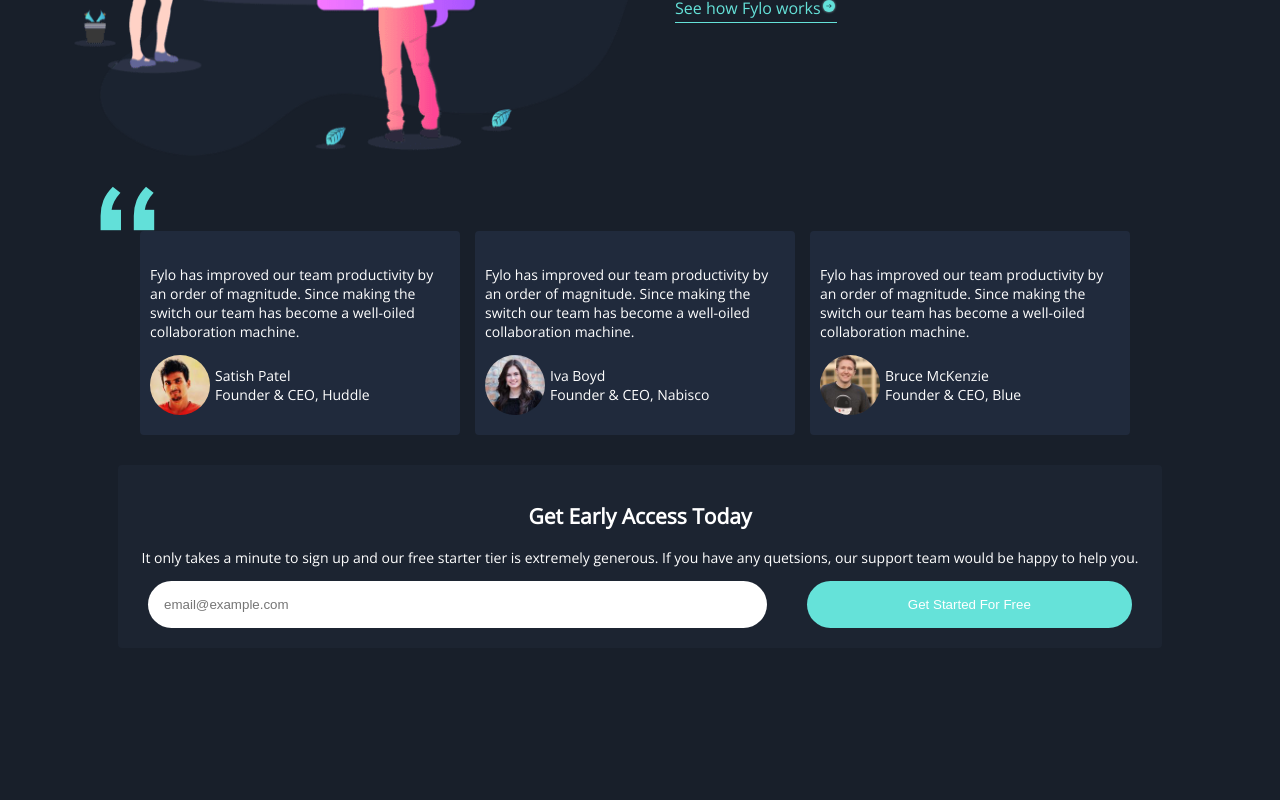
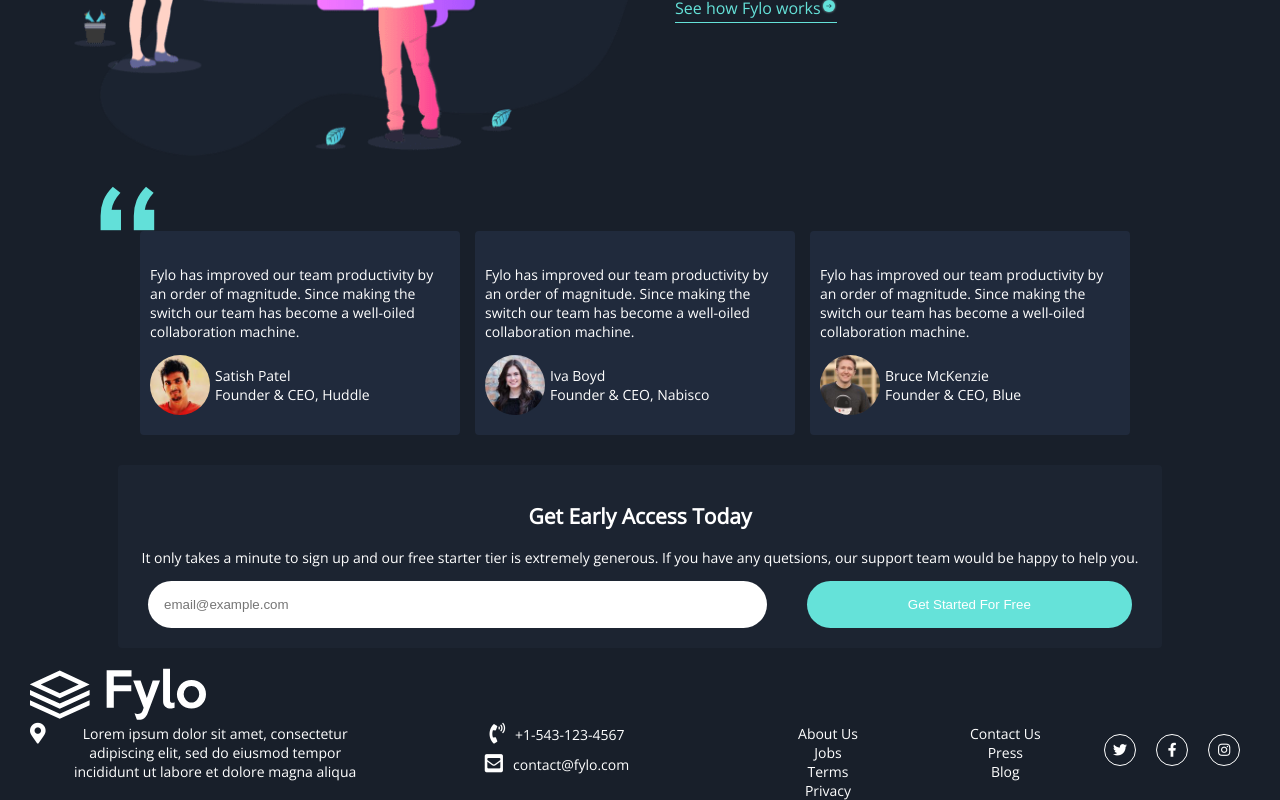
Before and after one commit to haeke/fylo-page, a React (Create React App) app in the folder client/: page / in a window 1280 px wide. Shown: the part 1587-2387 px from the top of the page. Before the commit the page ends 2255 px from the top, so only its background shows below. Built offline with nearby package versions, Linux system fonts and the light colour scheme.

Commit message:
Added a footer component that will render the footer section.

```diff
--- /dev/null
+++ b/client/src/components/Footer/Footer.css
@@ -0,0 +1,86 @@
+.socialsContainer {
+  display: flex;
+}
+
+.socialIcon {
+  width: 30px;
+  height: 30px;
+  border: 1px solid var(--white);
+  border-radius: 50%;
+  display: flex;
+  justify-content: center;
+  align-items: center;
+  margin: 10px;
+}
+
+.footerSection {
+  margin: 0 30px;
+}
+
+.contactWrapper {
+  display: flex;
+}
+
+.contactContainer {
+  flex: 1;
+  display: flex;
+  flex-direction: column;
+  justify-content: flex-start;
+  align-items: flex-start;
+  text-align: center;
+}
+
+.phoneAndEmailContainer {
+  flex: 1;
+  display: flex;
+  flex-direction: column;
+  justify-content: flex-start;
+  align-items: center;
+}
+
+.contactInfo {
+  display: flex;
+  margin: 0;
+}
+
+.linksContainer {
+  flex: 1;
+}
+
+.phone,
+.email {
+  display: flex;
+  justify-content: flex-start;
+  align-items: center;
+  margin-bottom: 10px;
+}
+
+.link {
+  text-align: center;
+}
+
+.links {
+  list-style: none;
+  display: grid;
+  grid-template-columns: 1fr 1fr;
+  margin: 0;
+  padding: 0;
+}
+
+.contactLink {
+  color: var(--white);
+  text-decoration: none;
+}
+
+.locationText {
+  margin: 0 10px;
+}
+
+.footerIcon {
+  font-size: 1.3rem;
+  align-self: flex-start;
+}
+
+.footerText {
+  margin: 0 10px 0 10px;
+}
--- /dev/null
+++ b/client/src/components/Footer/Footer.js
@@ -0,0 +1,94 @@
+import React from "react";
+
+import logo from "../../images/logo.svg";
+
+import "./Footer.css";
+
+const Footer = () => {
+  return (
+    <footer className="footerSection">
+      <div className="logoContainer">
+        <img src={logo} alt="Logo" className="logo" />
+      </div>
+      <div className="contactWrapper">
+        <div className="contactContainer">
+          <div className="contactInfo">
+            <i className="fas fa-map-marker-alt whiteText footerIcon" />
+            <p className="locationText whiteText">
+              Lorem ipsum dolor sit amet, consectetur adipiscing elit, sed do
+              eiusmod tempor incididunt ut labore et dolore magna aliqua
+            </p>
+          </div>
+        </div>
+        <div className="phoneAndEmailContainer">
+          <div className="phone">
+            <i className="fas fa-phone-volume whiteText footerIcon" />
+            <p className="whiteText footerText">+1-543-123-4567</p>
+          </div>
+          <div className="email">
+            <i className="fas fa-envelope-square whiteText footerIcon" />
+            <p className="whiteText footerText">contact@fylo.com</p>
+          </div>
+        </div>
+        <div className="linksContainer">
+          <ul className="links">
+            <li className="link">
+              <a href="#" className="contactLink">
+                About Us
+              </a>
+            </li>
+            <li className="link">
+              <a href="#" className="contactLink">
+                Contact Us
+              </a>
+            </li>
+            <li className="link">
+              <a href="#" className="contactLink">
+                Jobs
+              </a>
+            </li>
+            <li className="link">
+              <a href="#" className="contactLink">
+                Press
+              </a>
+            </li>
+            <li className="link">
+              <a href="#" className="contactLink">
+                Terms
+              </a>
+            </li>
+            <li className="link">
+              <a href="#" className="contactLink">
+                Blog
+              </a>
+            </li>
+            <li className="link">
+              <a href="#" className="contactLink">
+                Privacy
+              </a>
+            </li>
+          </ul>
+        </div>
+        <div className="socialsContainer">
+          <div className="socialIcon">
+            <a href="https://twitter.com">
+              <i className="fab fa-twitter whiteText" />
+            </a>
+          </div>
+          <div className="socialIcon">
+            <a href="https://facebook.com">
+              <i className="fab fa-facebook-f whiteText" />
+            </a>
+          </div>
+          <div className="socialIcon">
+            <a href="https://instagram.com">
+              <i className="fab fa-instagram whiteText" />
+            </a>
+          </div>
+        </div>
+      </div>
+    </footer>
+  );
+};
+
+export default Footer;
--- a/client/src/components/Fylo/Fylo.js
+++ b/client/src/components/Fylo/Fylo.js
@@ -7,6 +7,7 @@ import Productive from "../Productive/Productive";
 import Testimonials from "../Testimonials/Testimonials";
 import TestimonialArticle from "../TestimonialArticle/TestimonialArticle";
 import SignUp from "../SignUp/SignUp";
+import Footer from "../Footer/Footer";
 
 // ArticleImage's imports
 import access from "../../images/icon-access-anywhere.svg";
@@ -80,6 +81,7 @@ const Fylo = () => {
         />
       </Testimonials>
       <SignUp />
+      <Footer />
     </main>
   );
 };
```
